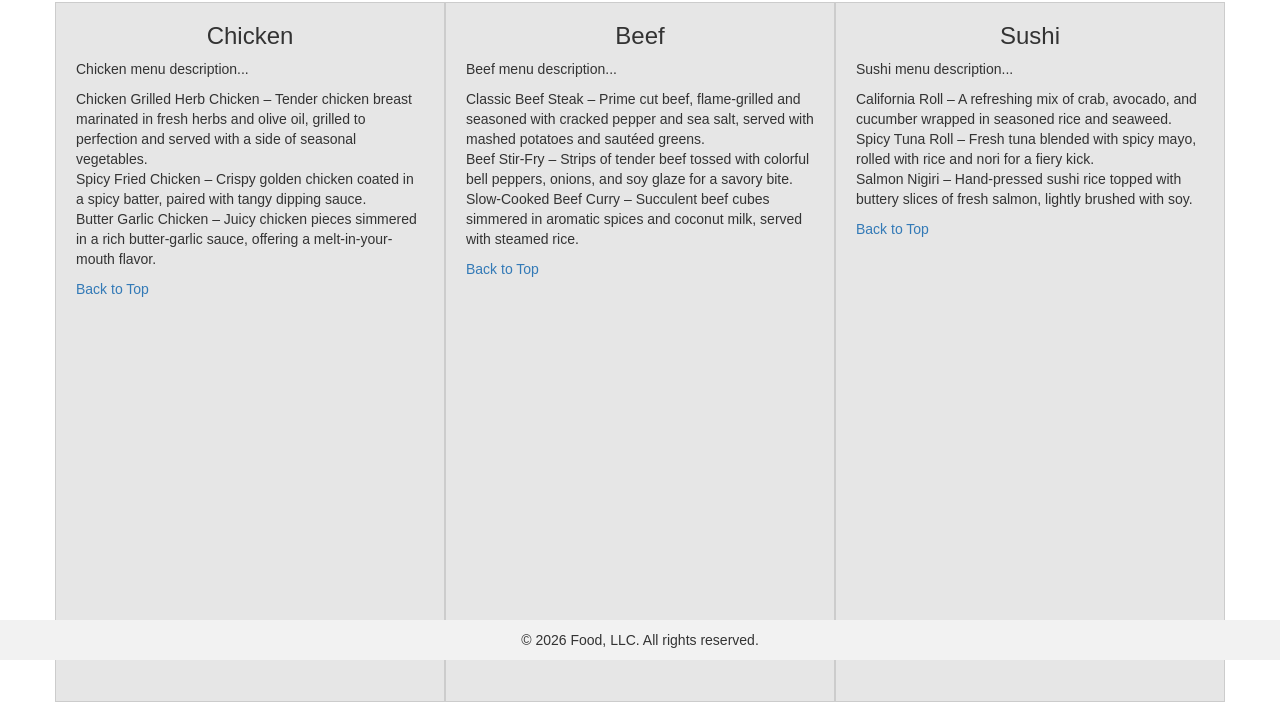
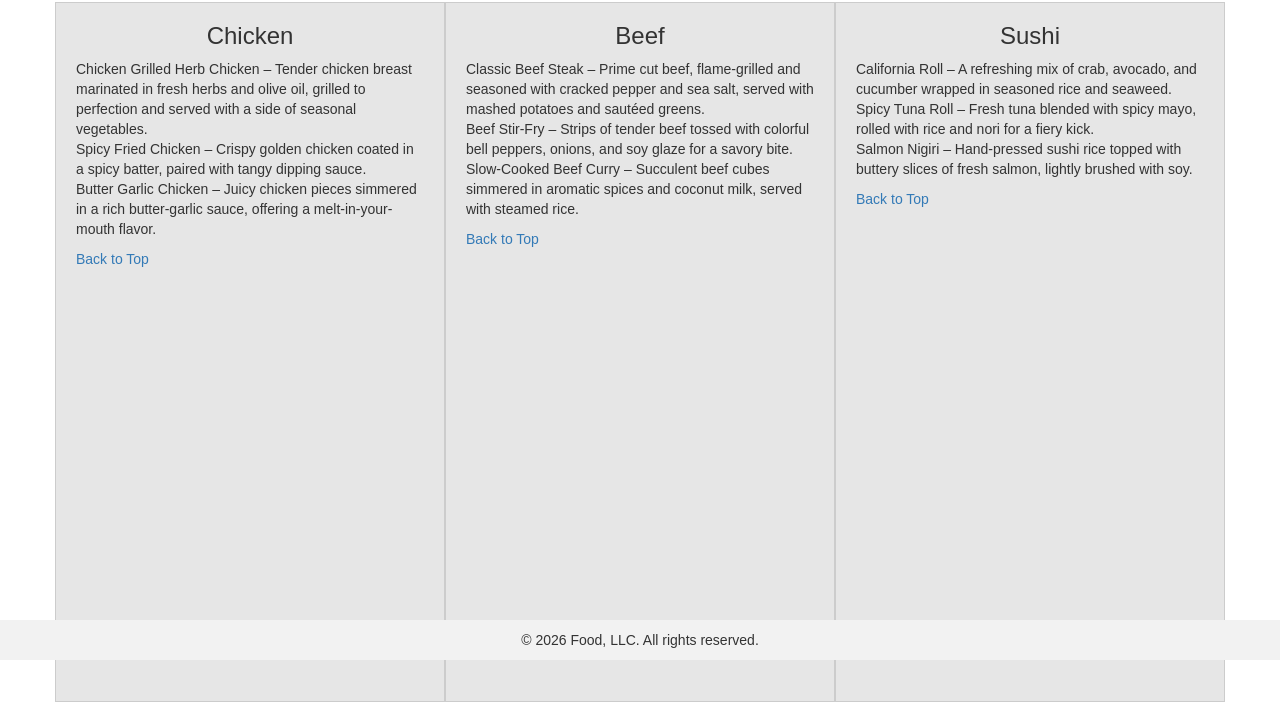
Before and after one commit to MithunKumarRajak/module3-solution, a plain HTML site: page index.html in a window 1280 px wide. Shown: the part 140-862 px from the top of the page. Drawn offline with nearby package versions, Linux system fonts and the light colour scheme.

Commit message:
Html fixed

```diff
--- a/index.html
+++ b/index.html
@@ -50,7 +50,6 @@
 
             <div id="chicken" class="col-md-4 col-sm-6 col-xs-12 menu-section">
                 <h3 class="text-center">Chicken</h3>
-                <p>Chicken menu description...</p>
                 <p>
                     Chicken
                     Grilled Herb Chicken – Tender chicken breast marinated in fresh herbs and olive oil, grilled to
@@ -67,7 +66,6 @@
 
             <div id="beef" class="col-md-4 col-sm-6 col-xs-12 menu-section">
                 <h3 class="text-center">Beef</h3>
-                <p>Beef menu description...</p>
                 <p>
                     Classic Beef Steak – Prime cut beef, flame-grilled and seasoned with cracked pepper and sea salt,
                     served with mashed potatoes and sautéed greens.
@@ -83,7 +81,6 @@
 
             <div id="sushi" class="col-md-4 col-sm-12 col-xs-12 menu-section">
                 <h3 class="text-center">Sushi</h3>
-                <p>Sushi menu description...</p>
                 <p>
                     California Roll – A refreshing mix of crab, avocado, and cucumber wrapped in seasoned rice and
                     seaweed.<br>
```
